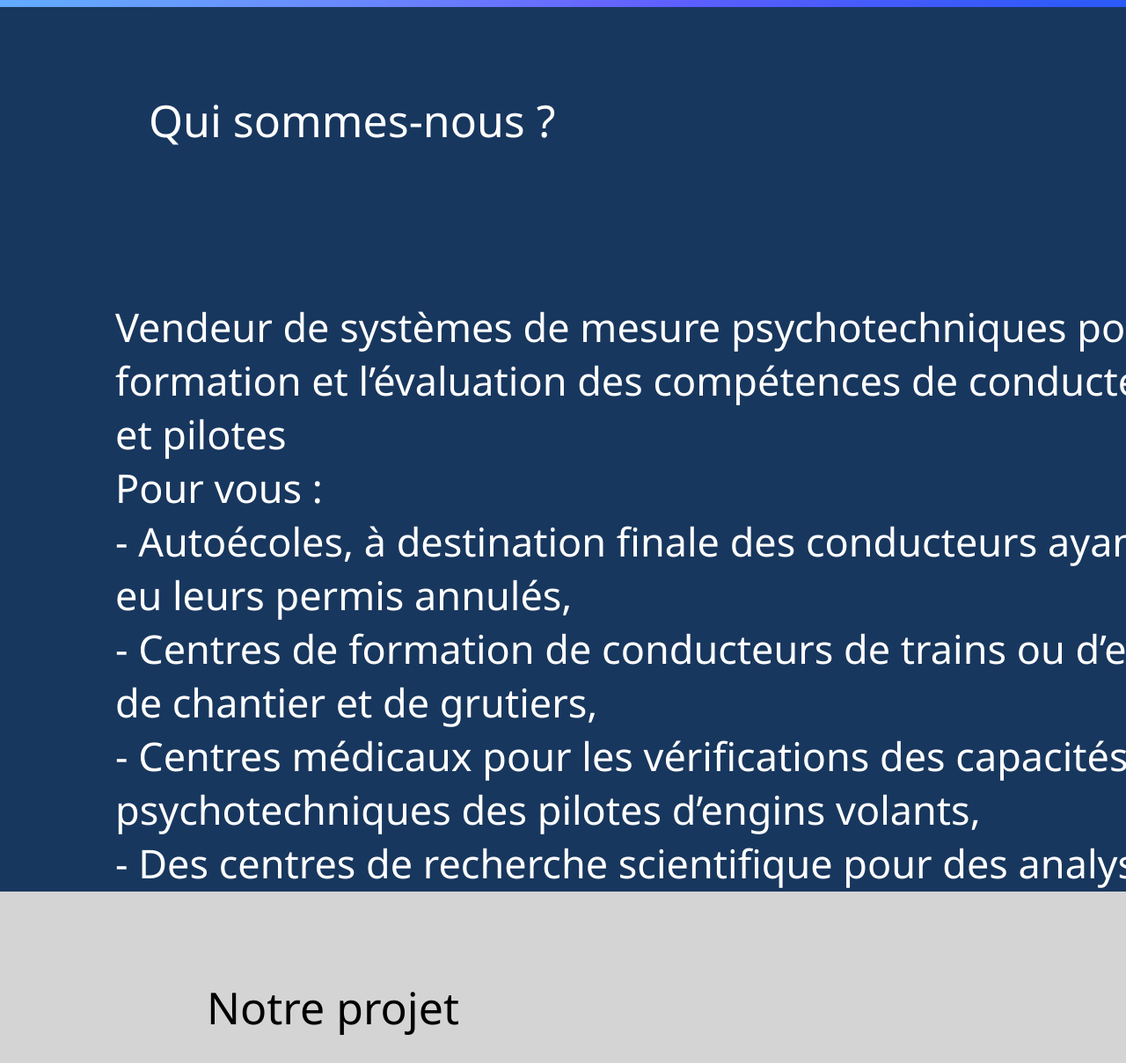
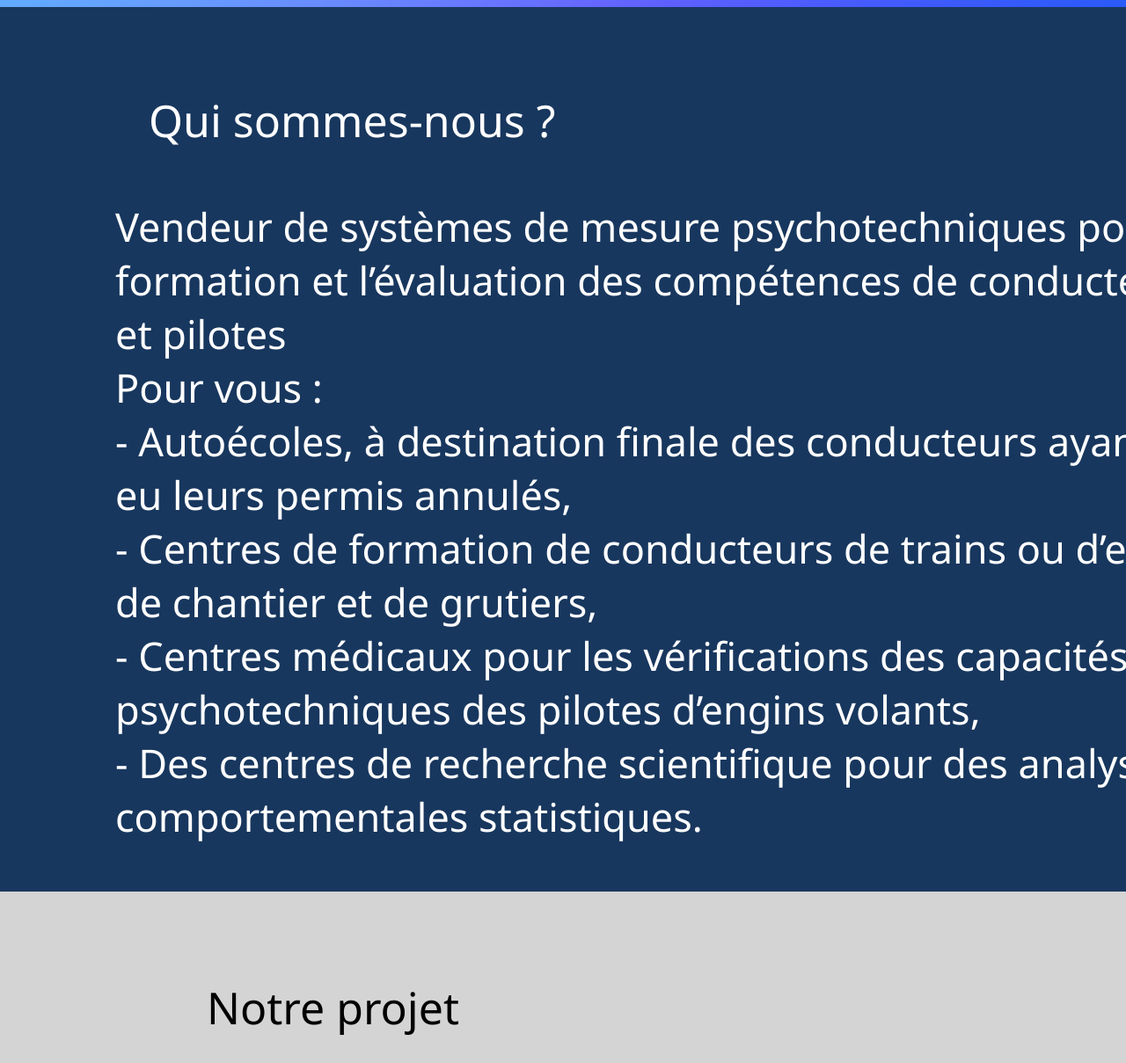
Before and after one commit to Dragonink/ISEP_A1-APP, a PHP site: template views/html/index.html in a window 1280 px wide; the page is wider, and only the part inside the window is pictured. Shown: the part 1073-2282 px from the top of that part at 88% size. Run offline with PHP 8.4, Linux system fonts and the light colour scheme; the template is opened without the code that fills it, so the values that code supplies are empty.

Commit message:
Update style.css

```diff
--- a/views/css/style.css
+++ b/views/css/style.css
@@ -198,7 +198,7 @@ li {
 #qsn_texte {
 	position: absolute;
 	left: 131px;
-	top: 1414px;
+	top: 1300px;
 	overflow: visible;
 	width: 957px;
 	white-space: nowrap;
```
